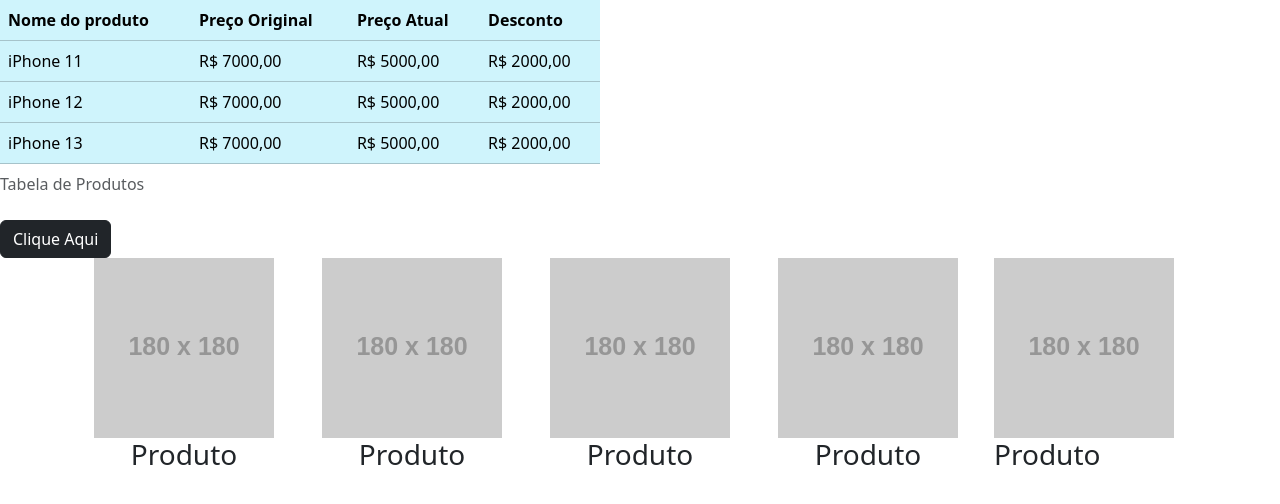
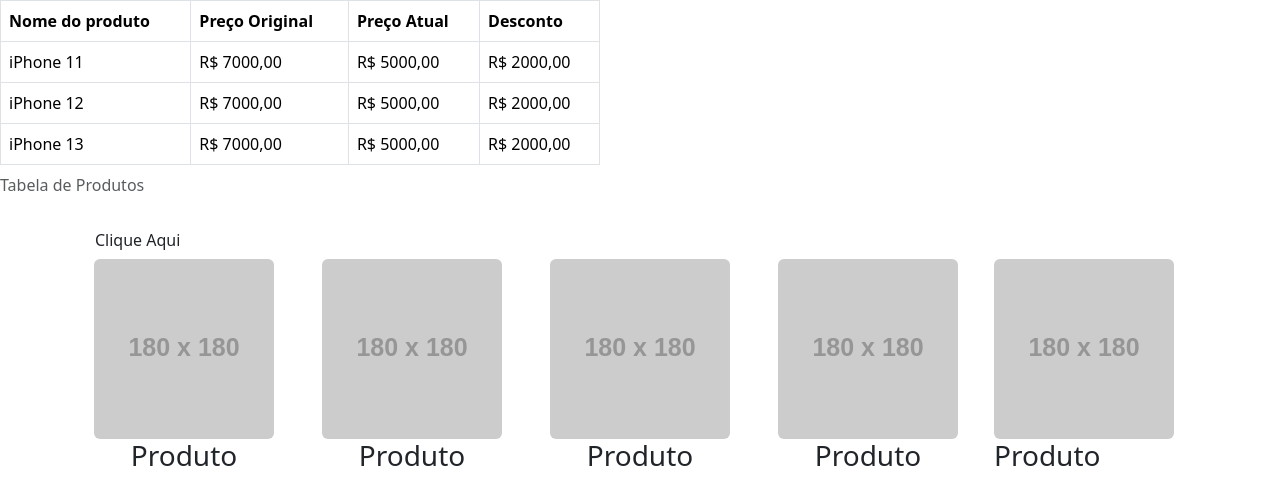
Before and after one commit to dojoduvi/EBAC-M11-Aula02, a plain HTML site: page index.html in a window 1280 px wide. Drawn offline with nearby package versions, Linux system fonts and the light colour scheme; placeholder pictures from the web are drawn by us.

Commit message:
Alteração do button

```diff
--- a/index.html
+++ b/index.html
@@ -8,7 +8,7 @@
     <title>Bootstrap</title>
 </head>
 <body>
-    <table class="table table-info" style="max-width: 600px;">
+    <table class="table table-bordered" style="max-width: 600px;">
         <caption>Tabela de Produtos</caption>
         <thead>
             <th>Nome do produto</th>
@@ -37,27 +37,28 @@
             </tr>
         </tbody>
     </table>
-    <button class="btn btn-dark">Clique Aqui</button>
+
     <div class="container">
+        <button class="btn btn-outline-3">Clique Aqui</button>
         <div class="row">
             <div class="col" style="text-align: center;">
-                <img src="https://via.placeholder.com/180x180" alt="">
+                <img class="rounded" src="https://via.placeholder.com/180x180" alt="">
                 <h3>Produto</h3>
             </div>
             <div class="col" style="text-align: center;">
-                <img src="https://via.placeholder.com/180x180" alt="">
+                <img class="rounded" src="https://via.placeholder.com/180x180" alt="">
                 <h3>Produto</h3>
             </div>
             <div class="col" style="text-align: center;">
-                <img src="https://via.placeholder.com/180x180" alt="">
+                <img class="rounded" src="https://via.placeholder.com/180x180" alt="">
                 <h3>Produto</h3>
             </div>
             <div class="col" style="text-align: center;">
-                <img src="https://via.placeholder.com/180x180" alt="">
+                <img class="rounded" src="https://via.placeholder.com/180x180" alt="">
                 <h3>Produto</h3>
             </div>
             <div class="col">
-                <img src="https://via.placeholder.com/180x180" alt="">
+                <img class="rounded" src="https://via.placeholder.com/180x180" alt="">
                 <h3>Produto</h3>
             </div>
         </div>
```
